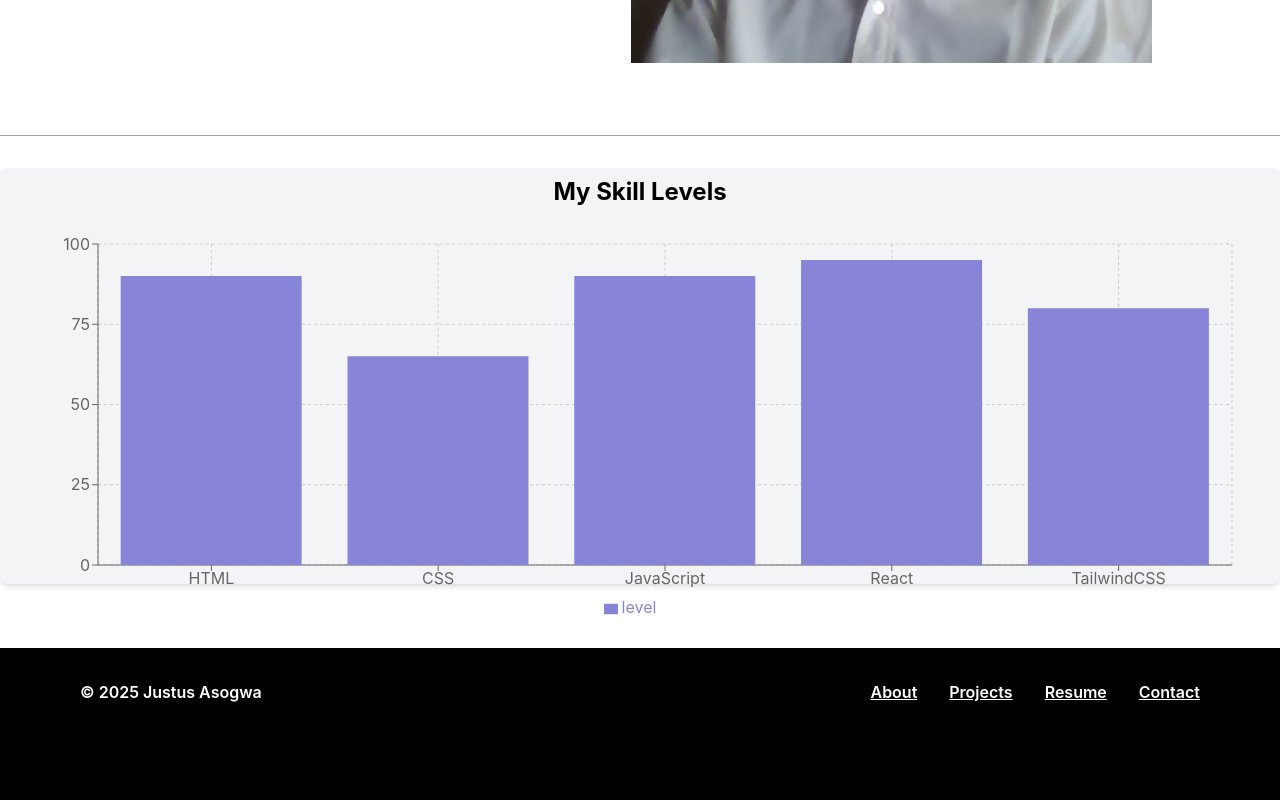
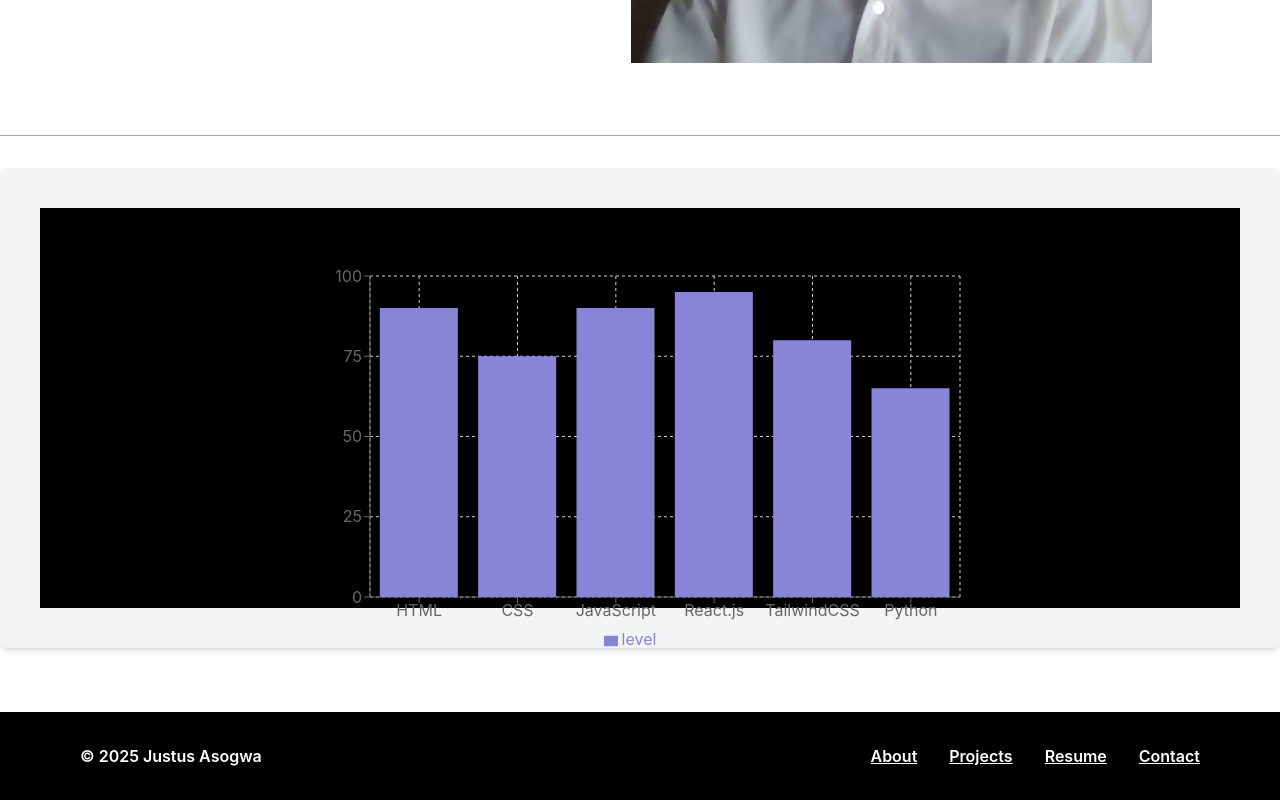
Before and after one commit to Ajay-hum/Portfolio, a React (Vite) app: page /Portfolio/about in a window 1280 px wide. Shown: the part 537-1337 px from the top of the page. Before the commit the page ends 1273 px from the top, so only its background shows below. Built offline with nearby package versions, Linux system fonts and the light colour scheme.

Commit message:
Deadline Update

```diff
--- a/src/Components/SkillHistogram.jsx
+++ b/src/Components/SkillHistogram.jsx
@@ -1,4 +1,3 @@
-
 import {
   BarChart,
   Bar,
@@ -12,10 +11,11 @@ import {
 
 const skillData = [
   { skill: 'HTML', level: 90 },
-  { skill: 'CSS', level: 65 },
+  { skill: 'CSS', level: 75 },
   { skill: 'JavaScript', level: 90 },
-  { skill: 'React', level: 95 },
+  { skill: 'React.js', level: 95 },
   { skill: 'TailwindCSS', level: 80 },
+  { skill: 'Python', level: 65 }
 ];
 
 export default function SkillHistogram() {
--- /dev/null
+++ b/src/Components/SkillPiechart.jsx
@@ -0,0 +1,76 @@
+import {
+    PieChart,
+    Pie,
+    Cell,
+    Tooltip,
+    ResponsiveContainer,
+  } from 'recharts';
+
+//   const skillData = [
+//     { skill: 'HTML', level: 90 },
+//     { skill: 'CSS', level: 75 },
+//     { skill: 'JavaScript', level: 90 },
+//     { skill: 'React.js', level: 95 },
+//     { skill: 'TailwindCSS', level: 80 },
+//   ];
+
+  const skillData = [
+    { skill: 'HTML', level: 25 },
+    { skill: 'CSS', level: 10 },
+    { skill: 'JavaScript', level: 25 },
+    { skill: 'React.js', level: 25 },
+    { skill: 'TailwindCSS', level: 15 },
+  ];
+
+  // Colors for each skill
+  const COLORS = ['#0088FE', '#00C49F', '#FFBB28', '#FF8042', '#AF19FF', '#FF4567'];
+
+  // Custom label function to display skill names and levels inside the slices
+  const renderCustomizedLabel = ({ cx, cy, midAngle, innerRadius, outerRadius, name }) => {
+    const RADIAN = Math.PI / 180;
+    const radius = innerRadius + (outerRadius - innerRadius) * 0.5;
+    const x = cx + radius * Math.cos(-midAngle * RADIAN);
+    const y = cy + radius * Math.sin(-midAngle * RADIAN);
+
+    return (
+      <text
+        x={x}
+        y={y}
+        fill="white"
+        textAnchor={x > cx ? 'start' : 'end'}
+        dominantBaseline="central"
+        fontSize={12}
+      >
+        {`${name}`}
+      </text>
+    );
+  };
+
+  export default function SkillPieChart() {
+    return (
+      <div style={{ width: '100%', height: 400 }}>
+        <h2 className="text-center text-2xl font-bold mb-4 text-black">My Skill Levels</h2>
+        <ResponsiveContainer>
+          <PieChart>
+          <Pie
+            data={skillData}
+            dataKey="level"
+            nameKey="skill"
+            cx="50%"
+            cy="50%"
+            outerRadius={150}
+            fill="#8884d8"
+            label={renderCustomizedLabel}
+            stroke="none" // Removes the stroke
+          >
+            {skillData.map((entry, index) => (
+                <Cell key={`cell-${index}`} fill={COLORS[index % COLORS.length]} />
+            ))}
+            </Pie>
+
+            <Tooltip />
+          </PieChart>
+        </ResponsiveContainer>
+      </div>
+    );
+  }
--- a/src/Pages/About.jsx
+++ b/src/Pages/About.jsx
@@ -1,6 +1,6 @@
-
 import profile from '../Assets/profile photo.jpg';
 import SkillHistogram from '../Components/SkillHistogram';
+import SkillPieChart from '../Components/SkillPiechart';
 
 export default function About() {
   return (
@@ -22,12 +22,16 @@ export default function About() {
         </div>
       </div>
       <hr className='flex-grow border-t border-gray-400 mb-8 mt-1'/>
-      <div className="bg-gray-100 p-2 rounded-lg shadow-md flex justify-center mb-16">
-        <SkillHistogram />
-      </div>
-      <div>
-
+      <div className="bg-gray-100 p-10 rounded-lg shadow-md flex justify-center mb-16">
+        {/* Show BarChart only on large screens */}
+        <div className="hidden md:block bg-black w-full lg:px-60">
+          <SkillHistogram />
+        </div>
+        {/* Show PieChart only on small screens */}
+        <div className="block md:hidden w-full p-18">
+          <SkillPieChart />
+        </div>
       </div>
     </div>
-  )
+  );
 }
--- a/src/Pages/Home.jsx
+++ b/src/Pages/Home.jsx
@@ -41,7 +41,7 @@ export default function Home() {
         <img
           src={profile}
           alt="Small Photo"
-          className="absolute z-100 left-3/4 transform -translate-x-1/2 rounded-full border-white shadow-lg bottom-48 w-40 h-40 md:bottom-[90px] md:w-80 md:h-80 border-4 "
+          className="absolute z-100 left-3/4 transform -translate-x-1/2 rounded-full border-white shadow-lg max-[364px]:bottom-52 max-[767px]:bottom-52 w-40 h-40 md:bottom-[90px] md:w-80 md:h-80 border-4 "
         />
       </div>
       <div className="flex flex-col justify-center items-center mt-20 md:mt-28">
```
